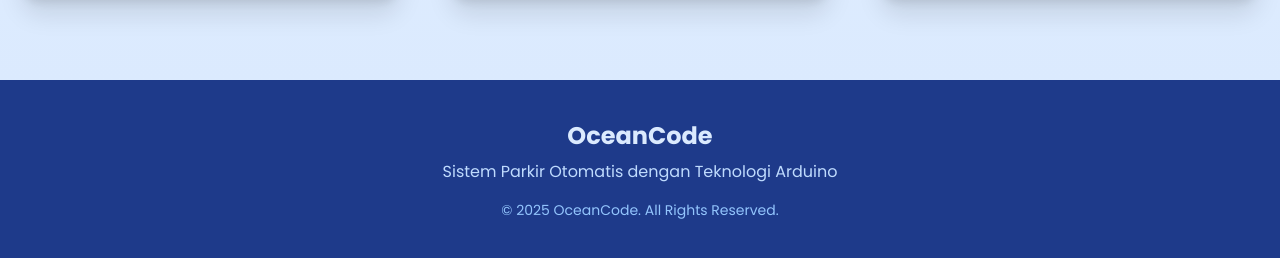
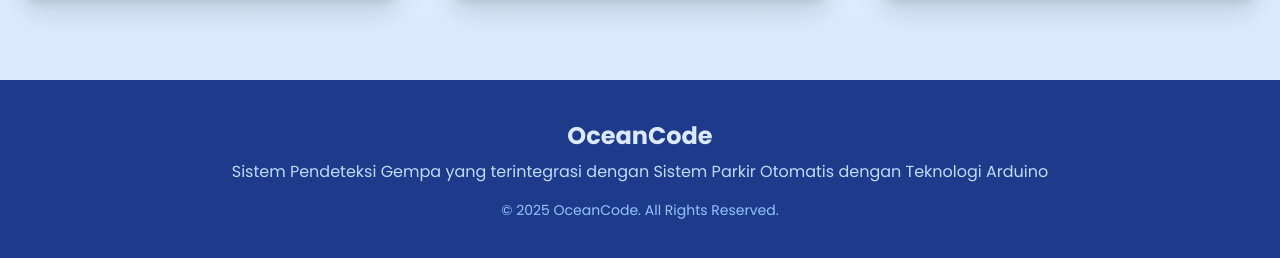
Before and after one commit to RevanAlfonso/dokumentasi_gelarkarya, a plain HTML site: page index.html in a window 1280 px wide. Shown: the part 7336-7594 px from the top of the page. Drawn offline with nearby package versions, Linux system fonts and the light colour scheme.

Commit message:
update footer

```diff
--- a/index.html
+++ b/index.html
@@ -485,7 +485,7 @@ void tutupGate() {
     <footer class="bg-blue-900 text-blue-100 py-10 px-4">
         <div class="max-w-6xl mx-auto text-center">
             <h3 class="text-2xl font-bold mb-2">OceanCode</h3>
-            <p class="text-blue-200 mb-4">Sistem Parkir Otomatis dengan Teknologi Arduino</p>
+            <p class="text-blue-200 mb-4">Sistem Pendeteksi Gempa yang terintegrasi dengan Sistem Parkir Otomatis dengan Teknologi Arduino</p>
             <p class="text-sm text-blue-300">© 2025 OceanCode. All Rights Reserved.</p>
         </div>
     </footer>
```
